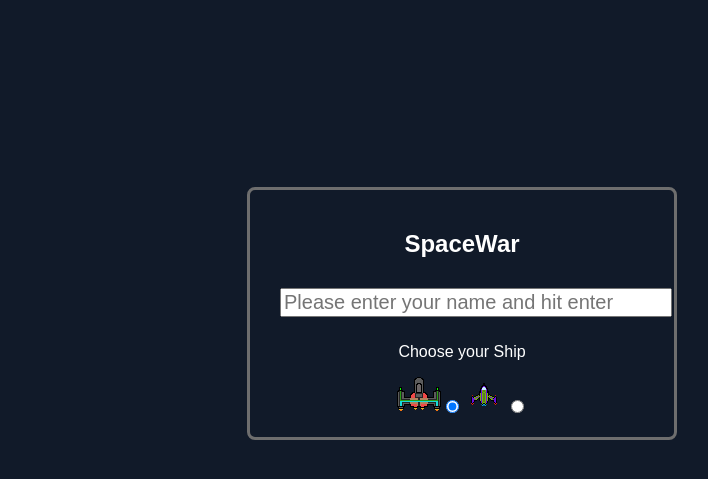
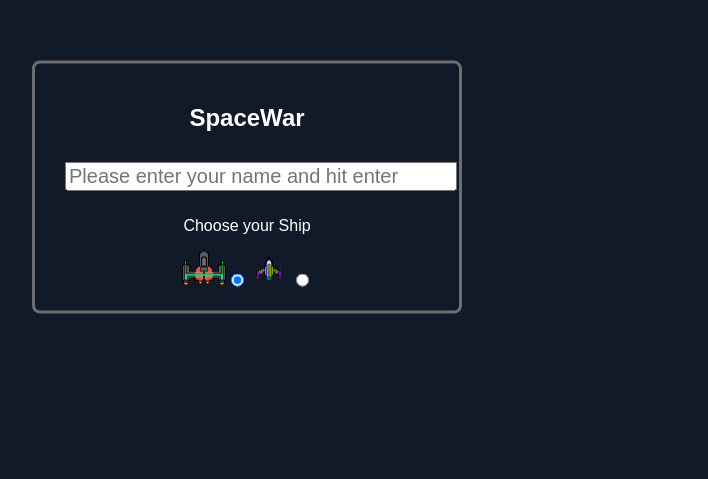
Before and after one commit to aeropagz/spacewar, a Vue app in the folder frontend/: page / in a window 1280 px wide. Shown: the part 263-742 px from the top of the page, without its empty margins (393-1101 px from the left). Built offline with nearby package versions, Linux system fonts and the light colour scheme.

Commit message:
minor fixes

```diff
--- a/frontend/src/views/Landing.vue
+++ b/frontend/src/views/Landing.vue
@@ -74,7 +74,7 @@
     position: absolute;
     top: 50%;
     left: 50%;
-    transform: translate(-50%, -50%s);
+    transform: translate(-50%, -50%);
     margin: 50px auto;
     padding: 20px;
     border: 3px solid rgb(110, 110, 110);
--- a/frontend/vue.config.js
+++ b/frontend/vue.config.js
@@ -1,7 +1,7 @@
 module.exports = {
   devServer: {
     disableHostCheck: true,
-    port: 8080,
+    port: 8088,
     host: "0.0.0.0",
   },
 };
```
